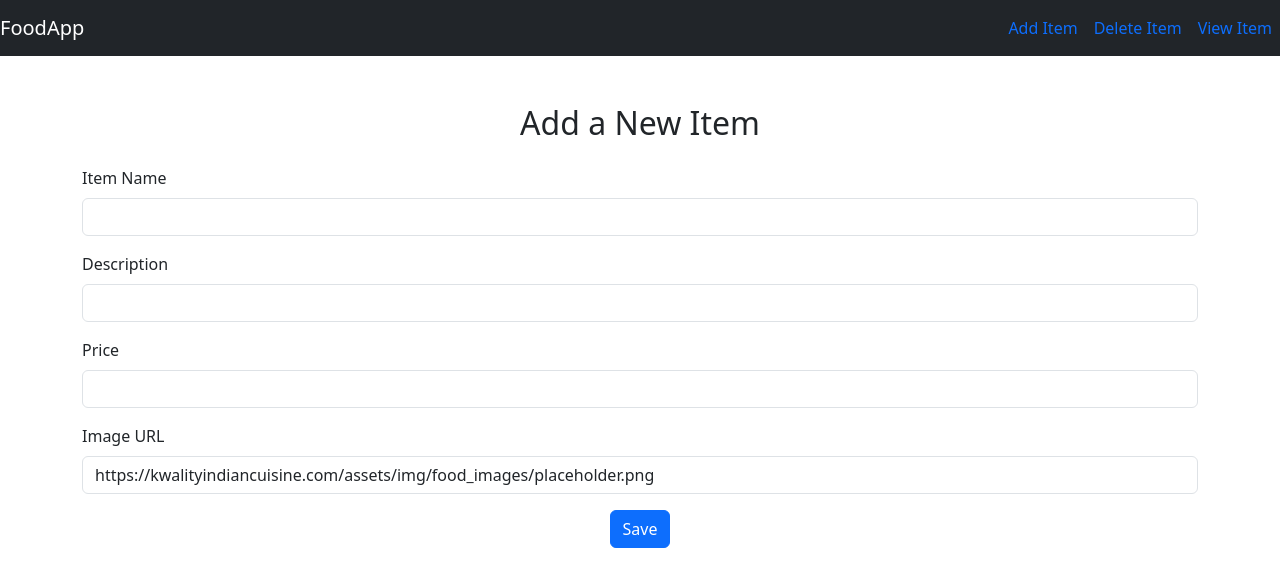
After one commit to G-herr/Food-Menu-Django, a Django app: page /food/add/ in a window 1280 px wide. The commit adds this page. Shown: the top 587 px of the page. Run offline with Django 4.2, Linux system fonts and the light colour scheme.

Commit message:
Added functions and improved style

```diff
--- /dev/null
+++ b/FoodMenu/food/forms.py
@@ -0,0 +1,7 @@
+from django import forms
+from .models import Item
+
+class ItemForm(forms.ModelForm):
+    class Meta:
+        model = Item
+        fields = ['item_name','item_desc','item_price','item_image']
--- a/FoodMenu/food/models.py
+++ b/FoodMenu/food/models.py
@@ -9,3 +9,4 @@ class Item(models.Model):
     item_name = models.CharField(max_length=200)
     item_desc = models.CharField(max_length=200)
     item_price = models.IntegerField()
+    item_image = models.CharField(max_length=500,default="https://kwalityindiancuisine.com/assets/img/food_images/placeholder.png")
--- /dev/null
+++ b/FoodMenu/food/static/food/style.css
@@ -0,0 +1,13 @@
+.image-wrapper {
+    width: 150px;
+    height: 150px;
+    overflow: hidden;
+    border-radius: 8px;
+}
+
+.image-wrapper img {
+    width: 100%;
+    height: 100%;
+    object-fit: cover !important;
+    display: block;
+}
--- /dev/null
+++ b/FoodMenu/food/templates/food/base.html
@@ -0,0 +1,23 @@
+{% load static %}
+<!DOCTYPE html>
+<html lang="en">
+<head>
+    <title>Document</title>
+    <link rel = "stylesheet" href="{% static 'food/style.css' %}">
+    <link href="https://cdn.jsdelivr.net/npm/bootstrap@5.3.3/dist/css/bootstrap.min.css" rel="stylesheet" integrity="sha384-QWTKZyjpPEjISv5WaRU9OFeRpok6YctnYmDr5pNlyT2bRjXh0JMhjY6hW+ALEwIH" crossorigin="anonymous">
+    <script src="https://cdn.jsdelivr.net/npm/bootstrap@5.3.3/dist/js/bootstrap.bundle.min.js" integrity="sha384-YvpcrYf0tY3lHB60NNkmXc5s9fDVZLESaAA55NDzOxhy9GkcIdslK1eN7N6jIeHz" crossorigin="anonymous"></script>
+</head>
+<body>
+    <nav class="navbar navbar-dark bg-dark">
+        <a href="{% url 'index' %}" class="navbar-brand"> FoodApp</a>
+
+        <div class="navbar active">
+            <a class="nav-item nav-link active text-primary px-2" href="{% url 'create_item' %}"> Add Item</a>
+            <a class="nav-item nav-link active text-primary px-2" href="#"> Delete Item</a>
+            <a class="nav-item nav-link active text-primary px-2" href="#"> View Item</a>
+        </div>
+    </nav>
+    {% block body %}
+    {% endblock %}
+</body>
+</html>
--- /dev/null
+++ b/FoodMenu/food/templates/food/item-form.html
@@ -0,0 +1,50 @@
+{% extends 'food/base.html' %}
+{% load custom_filters %}
+
+{% block body %}
+<div class="container mt-5">
+    <h2 class="text-center mb-4">
+        {% if form_type == 'update' %}
+            Update Item: {{ item.item_name }}
+        {% else %}
+            Add a New Item
+        {% endif %}
+    </h2>
+
+    <form action="" method="post">
+        {% csrf_token %}
+
+        <!-- Item Name Field -->
+        <div class="mb-3">
+            <label for="{{ form.item_name.id_for_label }}" class="form-label">Item Name</label>
+            {{ form.item_name|add_class:"form-control" }}
+        </div>
+
+        <!-- Item Description Field -->
+        <div class="mb-3">
+            <label for="{{ form.item_desc.id_for_label }}" class="form-label">Description</label>
+            {{ form.item_desc|add_class:"form-control" }}
+        </div>
+
+        <!-- Item Price Field -->
+        <div class="mb-3">
+            <label for="{{ form.item_price.id_for_label }}" class="form-label">Price</label>
+            {{ form.item_price|add_class:"form-control" }}
+        </div>
+
+        <!-- Item Image Field -->
+        <div class="mb-3">
+            <label for="{{ form.item_image.id_for_label }}" class="form-label">Image URL</label>
+            {{ form.item_image|add_class:"form-control" }}
+        </div>
+
+        <div class="text-center">
+            <button type="submit" class="btn btn-primary">Save</button>
+            {% if form_type == 'update' %}
+                <!-- Delete Button (Only for update mode) -->
+                <a href="{% url 'delete_item' item.id %}" class="btn btn-danger ml-3">Delete</a>
+            {% endif %}
+        </div>
+    </form>
+</div>
+{% endblock %}
--- /dev/null
+++ b/FoodMenu/food/templatetags/custom_filters.py
@@ -0,0 +1,10 @@
+from django import template
+
+register = template.Library()
+
+@register.filter
+def add_class(value, arg):
+    """Adds a CSS class to the form field."""
+    if hasattr(value, 'as_widget'):
+        return value.as_widget(attrs={'class': arg})
+    return value
--- a/FoodMenu/food/urls.py
+++ b/FoodMenu/food/urls.py
@@ -1,8 +1,17 @@
 from . import views
 from django.urls import path
 
+#app_name='food'
 urlpatterns = [
+    #/food/
     path('',views.index,name='index'),
+    #/food/1
     path('<int:item_id>/',views.detail,name='detail'),
-    path('sd',views.index,name='sd')
+    path('item/',views.index,name='item'),
+    # add items
+    path('add/', views.create_item,name='create_item'),
+    #edit
+    path('update/<int:id>/', views.update_item,name='update_item'),
+    #delete
+    path('delete/<int:id>', views.delete_item, name='delete_item'),
 ]
--- a/FoodMenu/food/views.py
+++ b/FoodMenu/food/views.py
@@ -1,6 +1,7 @@
-from django.shortcuts import render
+from django.shortcuts import render, redirect
 from django.http import HttpResponse
 from .models import Item
+from .forms import ItemForm
 from django.template import loader
 
 # Create your views here.
@@ -17,3 +18,28 @@ def detail(request,item_id):
         'item':item
     }
     return render(request,'food/detail.html',context)
+
+def create_item(request):
+    form = ItemForm(request.POST or None)
+
+    if form.is_valid():
+        form.save()
+        return redirect('index')
+    return render(request,'food/item-form.html',{'form':form, 'form_type': 'create'})
+
+def update_item(request,id):
+    item = Item.objects.get(id = id)
+    form = ItemForm(request.POST or None, instance= item)
+
+    if form.is_valid():
+        form.save()
+        return redirect('index')
+    return render(request,'food/item-form.html',{'form':form, 'item':item, 'form_type': 'update'} )
+
+def delete_item(request,id):
+    item = Item.objects.get(id=id)
+
+    if request.method == 'POST':
+        item.delete()
+        return redirect('index')
+    return render(request,'food/item-delete.html',{'item':item})
```
Also changed, not shown: FoodMenu/food/templates/food/detail.html (+28 -4 lines), FoodMenu/food/templates/food/index.html (+24 -13 lines), FoodMenu/food/templates/food/item-delete.html (added, +11 -0 lines), FoodMenu/db.sqlite3, FoodMenu/food/migrations/0002_item_item_image.py (added), FoodMenu/food/templatetags/__init__.py (added).
